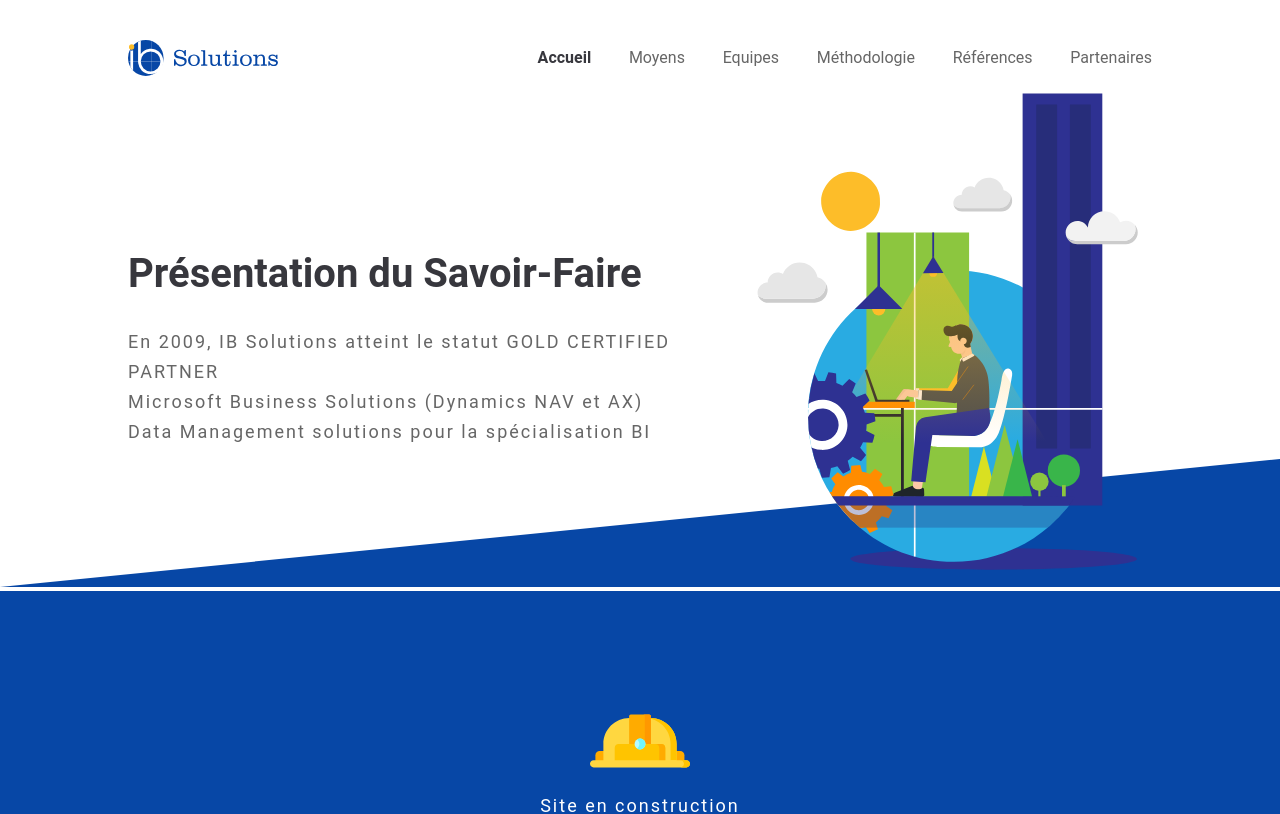
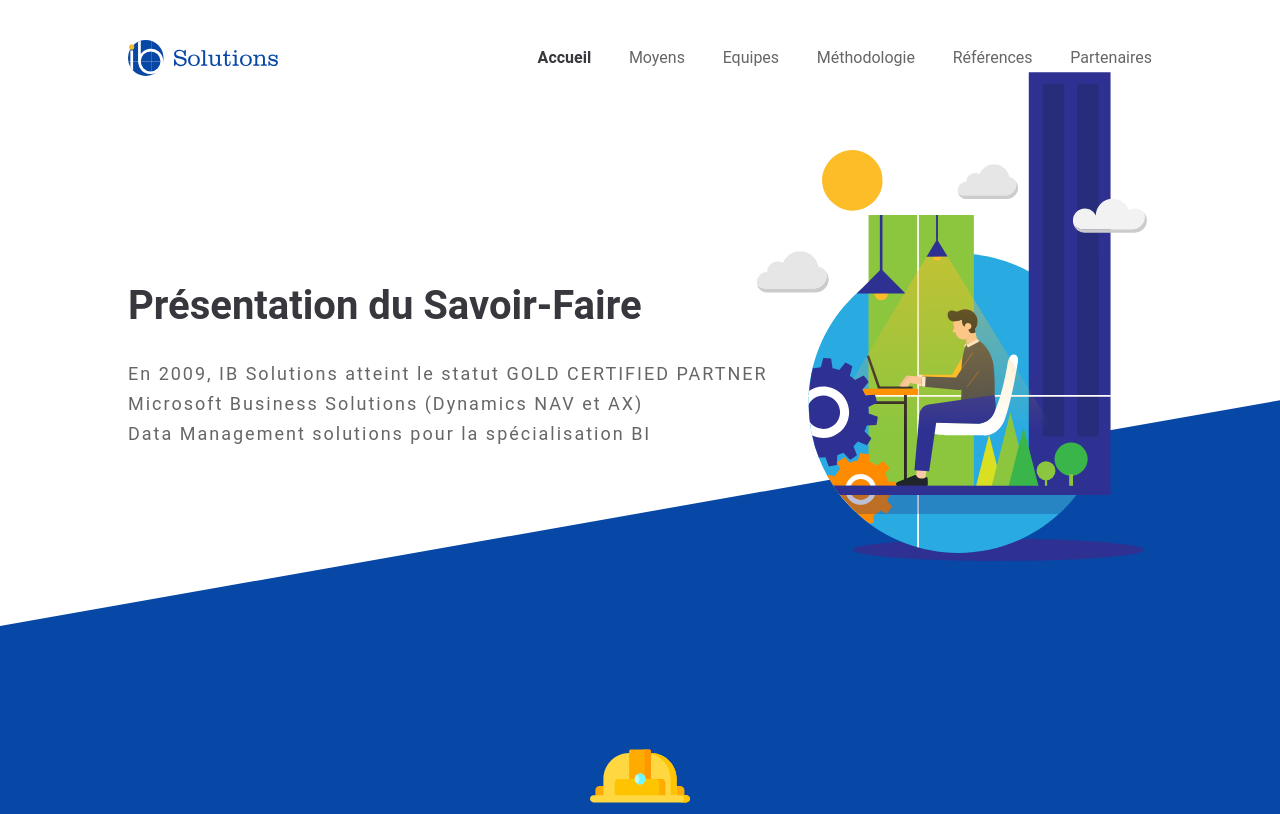
Before and after one commit to vadempur/ibs-ui, a React (Create React App) app: page / in a window 1280 px wide. Shown: the top 814 px of the page. Built offline with nearby package versions, Linux system fonts and the light colour scheme.

Commit message:
sync the diagonal floor with the illustration

```diff
--- a/src/App.css
+++ b/src/App.css
@@ -1,4 +1,12 @@
 .App{
+}
+
+.banner-container{
+  display: flex;
+  position: relative;
+  padding: 0px 10%;
+  flex-wrap: wrap;
+  height:550px;
 }
 
 .container{
@@ -6,6 +14,7 @@
   display: flex;
   padding: 0px 10%;
   flex-wrap: wrap;
+  overflow: hidden;
 }
 
 .content{
@@ -40,12 +49,3 @@ p{
   line-height: 30px;
   letter-spacing: 2px;
 }
-
-.illustration{
-  min-width: 300px;
-  padding:5px;
-  flex-basis: 40%;
-  flex-grow: 1;
-  align-content: center;
-  justify-content: center;
-}
--- a/src/App.js
+++ b/src/App.js
@@ -9,25 +9,23 @@ class App extends Component {
   render() {
     return (
       <div className="App">
-        <Header/>
-        <div className="container">
+        <Header />
 
-          <DiagonalFloor/>
-
+        <div className="banner-container">
+          <DiagonalFloor />
           <div className="section1-left">
             <h1>Présentation du Savoir-Faire</h1>
             <p>
-              En 2009, IB Solutions atteint le statut GOLD CERTIFIED PARTNER <br/>
-              Microsoft Business Solutions (Dynamics NAV et AX) <br/>
+              En 2009, IB Solutions atteint le statut GOLD CERTIFIED PARTNER <br />
+              Microsoft Business Solutions (Dynamics NAV et AX) <br />
               Data Management solutions pour la spécialisation BI
             </p>
           </div>
-          <div className="illustration">
-            <Illustration />
-          </div>
+          <Illustration />
         </div>
-        <div className="container content" >
-          <img width='100px' src={hat} alt='hat' />
+
+        <div className="container content">
+          <img width="100px" src={hat} alt="hat" />
           <p>Site en construction</p>
         </div>
       </div>
--- /dev/null
+++ b/src/components/DiagonalFloor.css
@@ -0,0 +1,16 @@
+.diagonal-container {
+  position: absolute;
+  top: 0;
+  left: 0;
+  width: 100%;
+  height: 100%;
+  overflow: hidden;
+}
+
+.diagonal-svg {
+  vertical-align: bottom;
+  position: absolute;
+  bottom: 0%;
+  left: 0%;
+  z-index: -1;
+}
--- a/src/components/DiagonalFloor.jsx
+++ b/src/components/DiagonalFloor.jsx
@@ -1,15 +1,46 @@
-import React from "react";
+import React, { useEffect, useRef, useState } from "react";
+import "./DiagonalFloor.css";
+
+let lastScrollY = 0;
 
 function DiagonalFloor() {
 
+  const [rotation, setRotation] = useState(-10);
+
+  const diago = useRef(null);
+
+  useEffect(() => {
+    window.addEventListener("scroll", handleScroll);
+    return () => {
+      window.removeEventListener("scroll", handleScroll);
+    };
+  },[]);
+
+  const handleScroll = () => {
+    let new_rotation = rotation + (window.scrollY - lastScrollY) / 20;
+    if (new_rotation < -10) new_rotation = -10;
+    if (new_rotation > 0) new_rotation = 0;
+    setRotation(new_rotation);
+
+    lastScrollY = window.scrollY;
+  };
+
+  // console.log(rotation);
+
   return (
-
-    <div style={{ position: "absolute", zIndex: -1, right: 0, bottom: 0, width: "100%",margin:0,padding:0 }}>
-      <svg viewBox="0 0 100 10" >
-        <path style={{fill:'var(--primary)'}} d="M 100,0 100,10 L 0,10 z" />
+    <div className="diagonal-container">
+      <svg viewBox="0 0 100 50" className="diagonal-svg">
+        <rect
+          ref={diago}
+          fill="var(--primary)"
+          x="0"
+          y="50"
+          width="120"
+          height="50"
+          transform={"rotate(" + rotation + ", 0, 50)"}
+        />
       </svg>
     </div>
-
   );
 }
 
--- a/src/components/Illustration/Clouds.jsx
+++ b/src/components/Illustration/Clouds.jsx
@@ -18,7 +18,7 @@ function Clouds() {
     t3.to(cloud3.current,1.5,{repeat:-1, yoyo:true, y:-10, ease: Sine.easeInOut})
       .to(cloud3.current,1.5,{repeat:-1,yoyo:true, y:+10, ease: Sine.easeInOut});
     // TweenLite.from(sun.current, 1, {autoAlpha:1,rotation:180, svgOrigin:"250 500"});
-  });
+  },[]);
 
   return (
     <>
--- a/src/components/Illustration/Gears.jsx
+++ b/src/components/Illustration/Gears.jsx
@@ -9,7 +9,7 @@ function Gears() {
     t1.from(blue_gear.current, 10, { ease: Power0.easeNone, repeat: -1, rotation: -360, transformOrigin: "50% 50%" });
     let t2 = new TimelineMax();
     t2.from(orange_gear.current, 6, { ease: Power0.easeNone, repeat: -1, rotation: 360, transformOrigin: "50% 50%" });
-  });
+  },[]);
 
   return (
     <>
--- a/src/components/Illustration/Illustration.css
+++ b/src/components/Illustration/Illustration.css
@@ -1,3 +1,16 @@
+.illustration{
+  position:absolute;
+  z-index: 2;
+  right:10%;
+  bottom:0;
+  width:46%;
+  max-width: 410px;
+  flex-basis: 40%;
+  flex-grow: 1;
+  align-content: center;
+  justify-content: center;
+}
+
 .st1 {
   fill: #fff;
 }
@@ -25,7 +38,7 @@
   stroke-miterlimit: 10;
 }
 .st31 {
-  stroke: #2a272d;
+  stroke: #2d2727;
   stroke-width: 5;
 }
 .st32 {
--- a/src/components/Illustration/Illustration.jsx
+++ b/src/components/Illustration/Illustration.jsx
@@ -1,4 +1,4 @@
-import React, { useEffect, useRef } from "react";
+import React, { useEffect, useRef,useState } from "react";
 import "./Illustration.css";
 import { TweenLite, TimelineMax, Sine } from "gsap";
 
@@ -7,11 +7,22 @@ import Gears from "./Gears";
 import Clouds from "./Clouds";
 import Person from "./Person";
 
+let lastScrollY = 0;
+
 function Illustration() {
   const shadow = useRef(null);
   const floor_shadow = useRef(null);
+  const [translate, setTranslate] = useState(-10);
 
   useEffect(() => {
+    animate();
+    window.addEventListener("scroll", handleScroll);
+    return () => {
+      window.removeEventListener("scroll", handleScroll);
+    };
+  }, []);
+
+  function animate(){
     TweenLite.set(shadow.current, { transformOrigin: "50% 50%", scaleX: 0.8 });
     TweenLite.to(shadow.current, 2, { delay: 0.6, x: 70, scaleX: 1 });
     TweenLite.set(floor_shadow.current, { transformOrigin: "50% 0%", scaleY: 0.3 });
@@ -37,7 +48,7 @@ function Illustration() {
     t2.to(floor_shadow.current, 1.5, {
       repeat: -1,
       yoyo: true,
-      scaleY: "-=0.09",
+      scaleY: "-=0.2",
       transformOrigin: "50% 0%",
       ease: Sine.easeInOut
     }).to(floor_shadow.current, 1.5, {
@@ -47,10 +58,24 @@ function Illustration() {
       transformOrigin: "50% 0%",
       ease: Sine.easeInOut
     });
-  });
+  }
+
+
+  const handleScroll = () => {
+    let new_translate = translate + (window.scrollY - lastScrollY) / 20;
+    if (new_translate < -10) new_translate = -10;
+    if (new_translate > 0) new_translate = 0;
+
+    setTranslate(new_translate);
+
+    lastScrollY = window.scrollY;
+  };
+
+  console.log(translate);
 
   return (
-    <svg viewBox="0 0 712.08 893.97">
+    <div className="illustration" style={{transform:"translate(4px,"+translate+"%)"}} >
+      <svg style={{ display: "block" }} viewBox="0 0 712.08 893.97">
         {/* main circle clip definition */}
         <clipPath id="a">
           <use href="#e" />
@@ -82,8 +107,8 @@ function Illustration() {
 
         {/* two lines */}
         <path className="st30" d="M298.86 270.06v577.1M633.47 584.28H38.98" />
+        {/* table */}
         <path className="st31" d="M276.93 575.36v165.92" />
-      {/*  */}
 
         <Person />
 
@@ -131,6 +156,7 @@ function Illustration() {
         />
         {/*  */}
       </svg>
+    </div>
   );
 }
 
--- a/src/components/Illustration/Person.jsx
+++ b/src/components/Illustration/Person.jsx
@@ -2,15 +2,14 @@ import React, { useRef, useEffect } from 'react';
 import { TimelineMax } from 'gsap';
 
 function Person() {
-  const orange_gear = useRef(null);
-  const blue_gear = useRef(null);
+  const shoe = useRef(null);
 
   useEffect(() => {
-    // let t1 = new TimelineMax();
-    // t1.from(blue_gear.current, 10, { ease: Power0.easeNone, repeat: -1, rotation: -360, transformOrigin: "50% 50%" });
+    let t1 = new TimelineMax();
+    t1.from(shoe.current, 10, {  repeat: -1 });
     // let t2 = new TimelineMax();
     // t2.from(orange_gear.current, 6, { ease: Power0.easeNone, repeat: -1, rotation: 360, transformOrigin: "50% 50%" });
-  });
+  },[]);
 
   return (
     <>
@@ -36,6 +35,7 @@ function Person() {
 
       {/* shoe */}
       <path
+        ref={shoe}
         className="st35"
         d="M314.96 726.19c-.36-1.06-1.63-1.5-2.54-.85-1.79 1.28-4.96 2.78-9.52 2.21-4.73-.6-6.4-3.12-6.99-4.9-.31-.94-1.31-1.45-2.22-1.09l-29.44 11.55a7.21 7.21 0 0 0-3.99 3.85c-.72 1.66.48 3.51 2.28 3.54l49.87.73c1.96.03 3.55-1.59 3.47-3.55l-.36-9.63c-.01-.16-.03-.32-.09-.47l-.47-1.39z"
       />
--- a/src/components/Illustration/Sun.jsx
+++ b/src/components/Illustration/Sun.jsx
@@ -9,7 +9,7 @@ function Sun() {
     t1.from(sun.current, 2, {rotation:180, svgOrigin:"250 500"});
     t1.to(sun.current,1.5,{repeat:-1, yoyo:true, y:-10, ease: Sine.easeInOut})
       .to(sun.current,1.5,{repeat:-1,yoyo:true, y:+10, ease: Sine.easeInOut});
-  } );
+  },[] );
 
   return (
       <path
```
Lines whose indentation alone changed are shown as unchanged.
